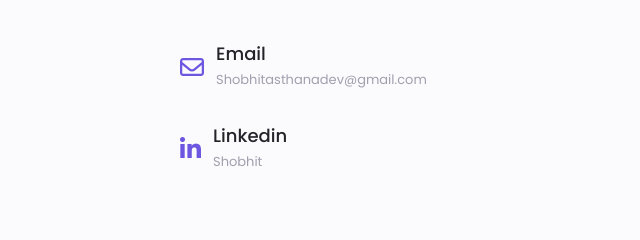
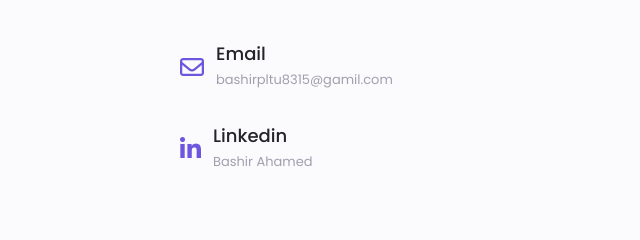
Before and after one commit to BashirAhamed/BashirAhamedProtfolio, a plain HTML site: page index.html in a window 1280 px wide. Shown: the part 3489-3729 px from the top of the page, 76-716 px from the left. Drawn offline with Linux system fonts and the light colour scheme.

Commit message:
Contact Edit

```diff
--- a/index.html
+++ b/index.html
@@ -756,7 +756,7 @@
                   href="mailto:shobhitasthanadev@gmail.com.com"
                   target="_blank"
                   class="contact-subtitle"
-                  >Shobhitasthanadev@gmail.com</a
+                  >bashirpltu8315@gamil.com</a
                 >
               </div>
             </div>
@@ -768,8 +768,7 @@
                   class="contact-subtitle"
                   href="#"
                   target="_blank"
-                  >Shobhit</a
-                >
+                  >Bashir Ahamed</a>
               </div>
             </div>
           </div>
```
